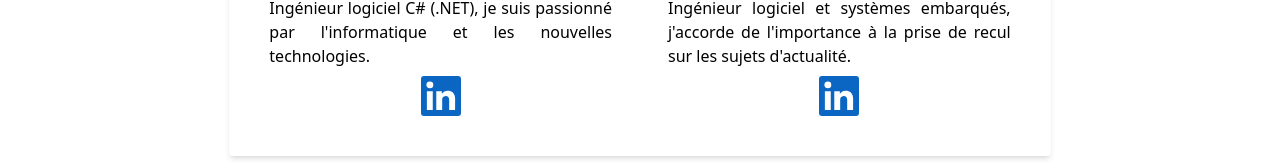
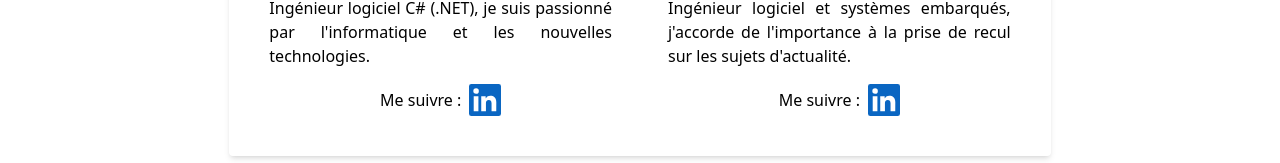
Before and after one commit to Sources-Hugo-Decrypte/sources-hugo-decrypte-web, a React (Create React App) app: page /about in a window 1280 px wide. Shown: the part 789-952 px from the top of the page. Built offline with nearby package versions, Linux system fonts and the light colour scheme.

Commit message:
Add description for social profiles

```diff
--- a/src/Components/About/About.tsx
+++ b/src/Components/About/About.tsx
@@ -20,9 +20,10 @@ function About() {
           <img className="rounded-full w-52 md:w-60" alt="Thomas" src={picThomas} />
           <p className="text-center my-4">Thomas Couacault</p>
           <p className="text-justify my-2">Ingénieur logiciel C# (.NET), je suis passionné par l'informatique et les nouvelles technologies.</p>
-          <div className="flex md:items-center">
-            <a className="underline mb-7 md:mb-0" href="https://www.linkedin.com/in/thomas-couacault/" rel="external nofollow">
-              <img className="h-10 w-10" src={linkedinLogo} alt="Logo profile Linkedin Thomas" />
+          <div className="mt-2 flex items-center">
+            Me suivre :
+            <a className="underline" href="https://www.linkedin.com/in/thomas-couacault/" rel="external nofollow">
+              <img className="ml-2 h-8 w-8" src={linkedinLogo} alt="Logo profile Linkedin Thomas" />
             </a>
           </div>
         </div>
@@ -30,9 +31,10 @@ function About() {
           <img className="rounded-full w-52 md:w-60" alt="Youen" src={picYouen} />
           <p className="text-center my-4">Youën Ruaux</p>
           <p className="text-justify my-2">Ingénieur logiciel et systèmes embarqués, j'accorde de l'importance à la prise de recul sur les sujets d'actualité.</p>
-          <div className="flex md:items-center">
+          <div className="mt-2 flex items-center">
+            Me suivre :
             <a className="underline" href="https://www.linkedin.com/in/profile-yrx/" rel="external nofollow">
-              <img className="h-10 w-10" src={linkedinLogo} alt="Logo profile Linkedin Youën" />
+              <img className="ml-2 h-8 w-8" src={linkedinLogo} alt="Logo profile Linkedin Youën" />
             </a>
           </div>
         </div>
```
